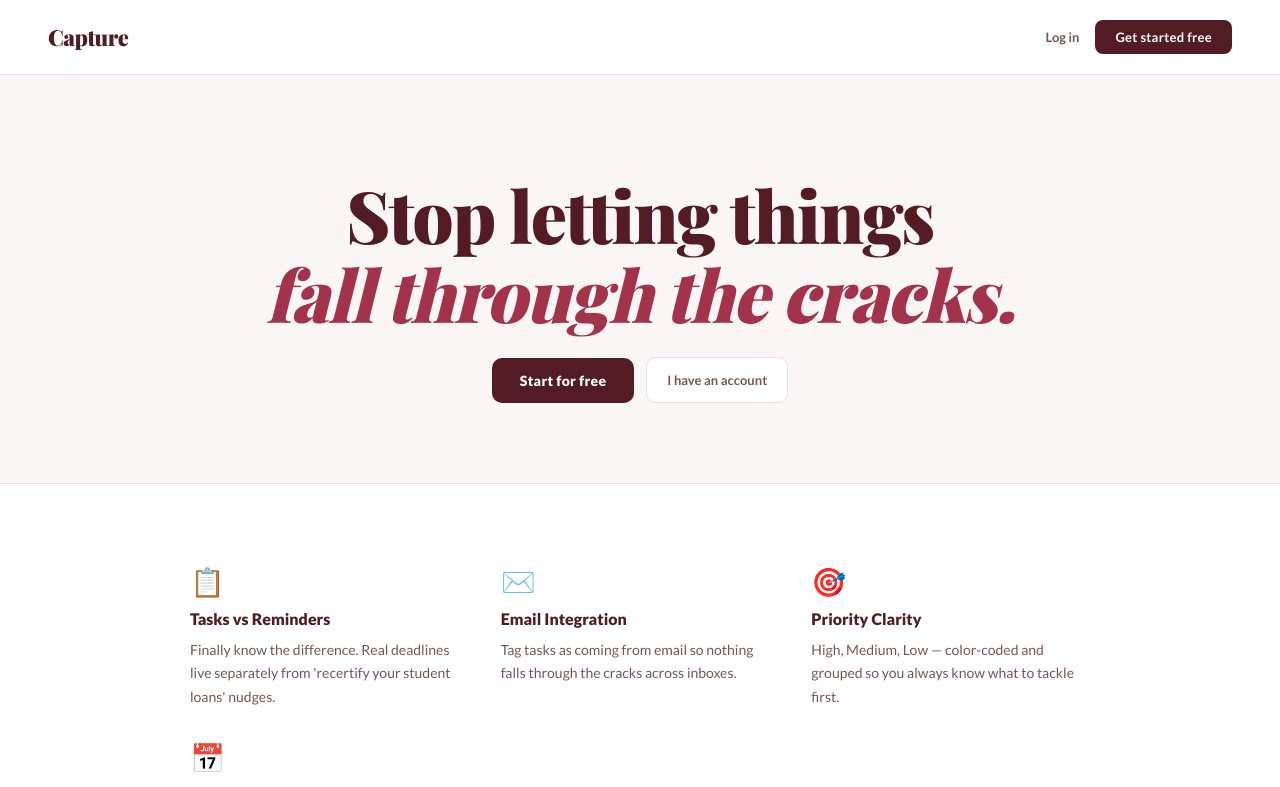
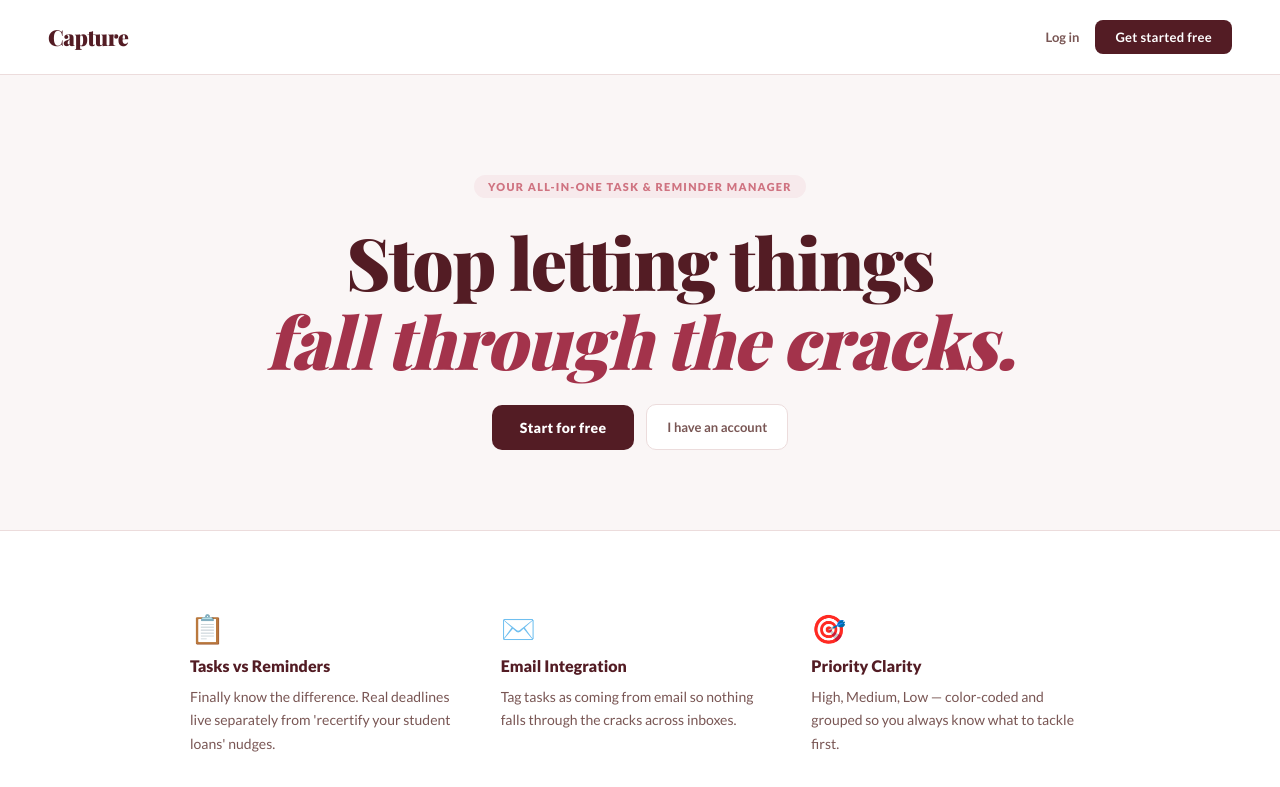
Before and after one commit to charlottej2017/capture-app, a React (Vite) app: page / in a window 1280 px wide. Shown: the top 787 px of the page. Built offline with nearby package versions, Linux system fonts and the light colour scheme; no server answers; a web font is replaced by a local one.

Commit message:
Update Landing.jsx

```diff
--- a/src/pages/Landing.jsx
+++ b/src/pages/Landing.jsx
@@ -38,6 +38,9 @@ export default function Landing() {
 
       {/* Hero */}
       <section className={styles.hero}>
+        <div className={styles.heroEyebrow}>
+          Your all-in-one task & reminder manager
+        </div>
         <h1 className={styles.heroTitle}>
           Stop letting things<br />
           <em>fall through the cracks.</em>
```
